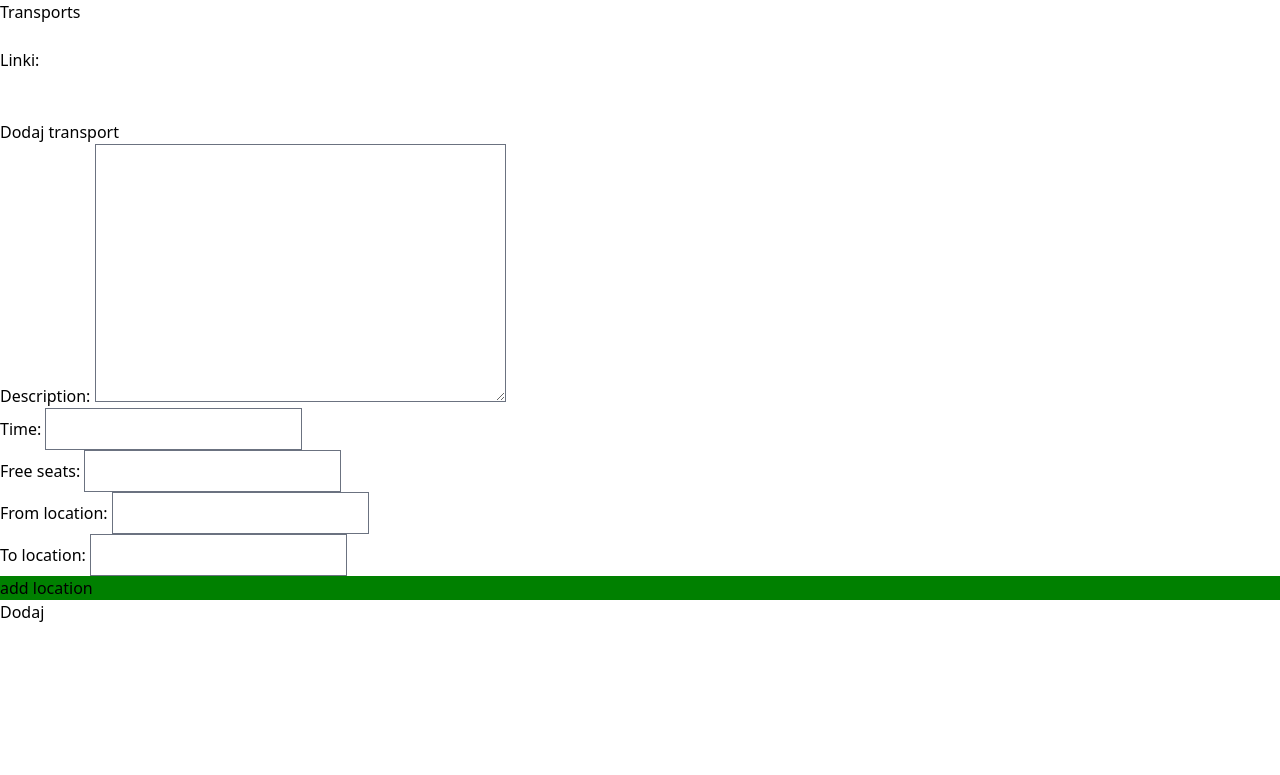
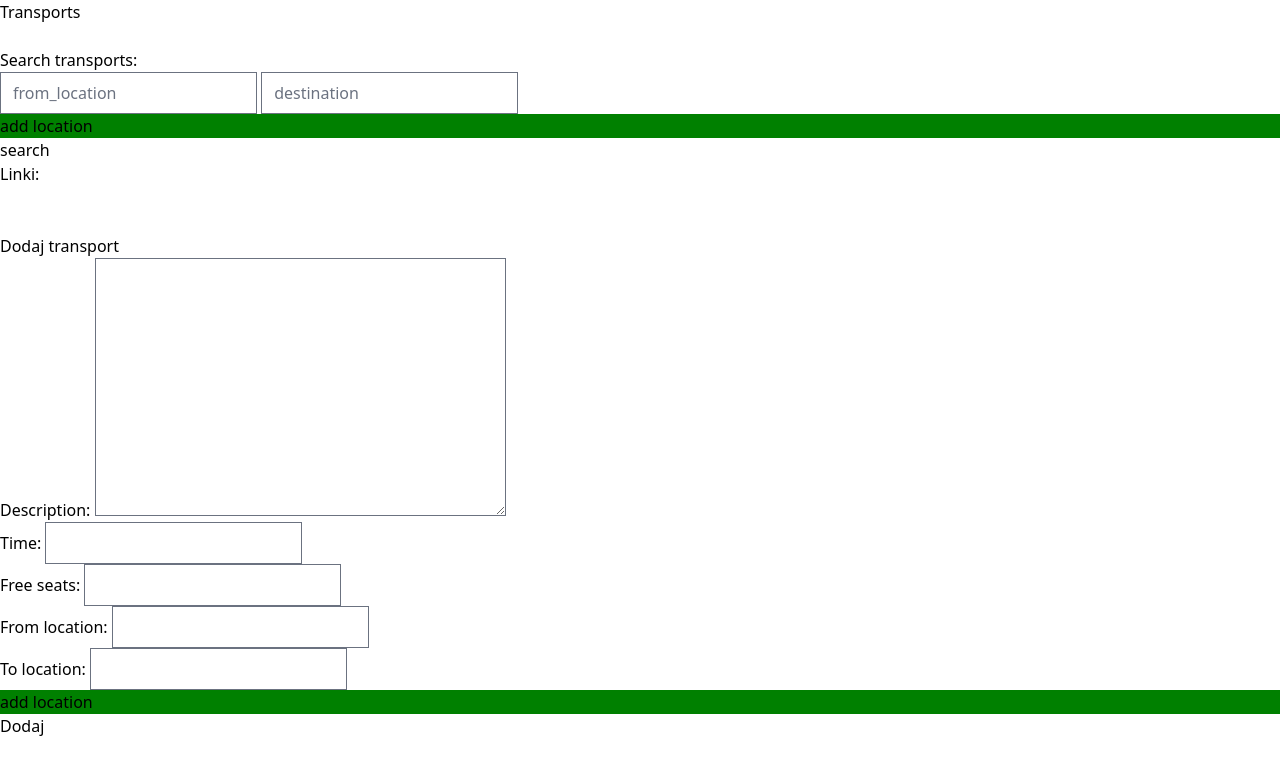
Before and after one commit to v1cttorr/UrbanBuddy, a Django app: page /transport/ in a window 1280 px wide. Shown: the top 775 px of the page. Run offline with Django 5.2, Linux system fonts and the light colour scheme; data that the repository does not hold is empty; parts of the project's set-up code (start-up, migrations or seed data) failed here and were passed over; some libraries are stand-ins or nearby versions.

Commit message:
transport search

```diff
--- a/templates/transport/transports.html
+++ b/templates/transport/transports.html
@@ -2,6 +2,27 @@
 
 {% block content %}
     Transports <br> <br>
+
+    Search transports: <br>
+    <form method="GET">
+        <input type="text" name="from_location" placeholder="from_location">
+        <input type="text" name="destination" placeholder="destination">
+
+        <div id="add_location_search" style="background-color: green;" onclick=add_location_search()>add location</div>
+        <div id="locations_search"></div>
+
+        <button type="submit">search</button>
+        <script>
+            button_add_location_search = document.getElementById("add_location_search");
+            function add_location_search(){
+                let input_add_location = document.createElement("input");
+                input_add_location.placeholder = "add location";
+                input_add_location.name = "locations_search";
+                let locations = document.getElementById("locations_search");
+                locations.appendChild(input_add_location);
+            }
+        </script>
+    </form>
 
     Linki: <br>
     {% for transport in transports %}
--- a/transport/views.py
+++ b/transport/views.py
@@ -18,7 +18,6 @@ def transports(request):
             instance.save()
 
             locations = request.POST.getlist('locations')
-            print(locations)
 
             for location in locations:
                 transport_through_location = TransportThroughLocation.objects.create(
@@ -27,6 +26,25 @@ def transports(request):
                 )
                 transport_through_location.save()
             return redirect('transports')
+
+    if request.method == 'GET':
+        from_location = request.GET.get('from_location', "")
+        destination = request.GET.get('destination', "")
+        locations_search = request.GET.getlist('locations_search', "")
+
+        transports = Transport.objects.filter(
+                                                from_location__icontains=from_location,
+                                                to_location__icontains=destination,
+                                                transportthroughlocation__location__in=locations_search
+                                              )
+        print(from_location, destination, locations_search)
+
+        context = {
+            'transports': transports,
+            'form': form,
+        }
+        return render(request, 'transport/transports.html', context)
+
 
     context = {
         'transports': transports,
```
